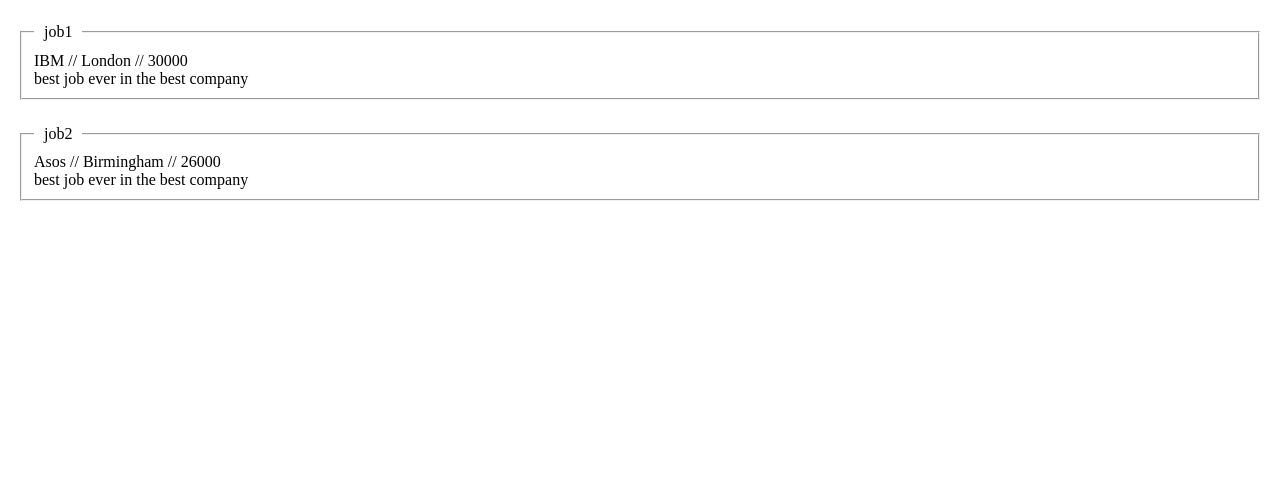
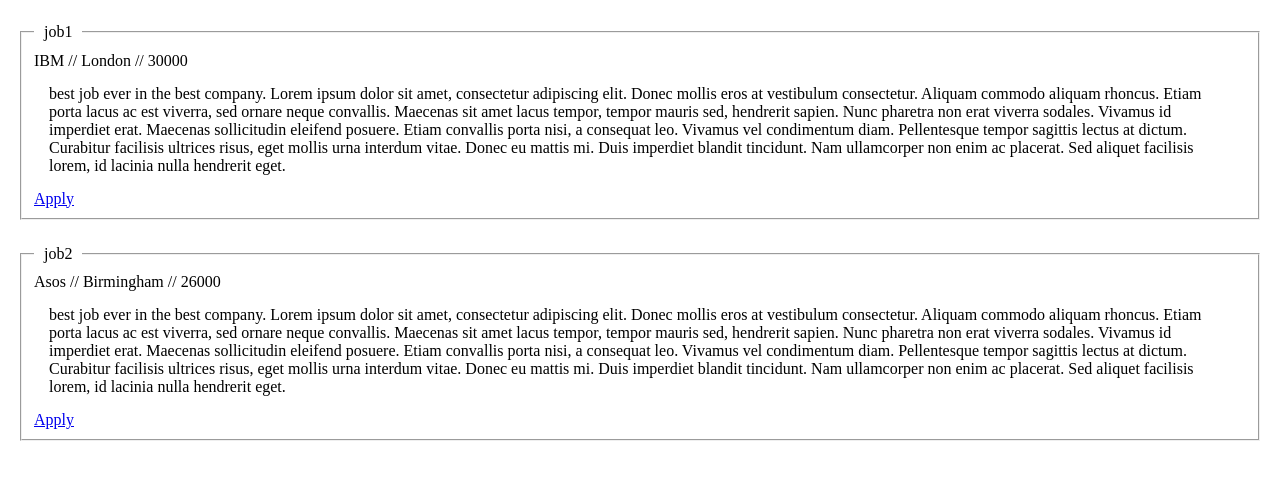
Before and after one commit to jas3542/scraper-FE, an Angular app: page / in a window 1280 px wide. Shown: the top 480 px of the page. Built offline with nearby package versions, Linux system fonts and the light colour scheme.

Commit message:
Small changes
-css work

```diff
--- a/src/app/job/job.component.css
+++ b/src/app/job/job.component.css
@@ -1,2 +1,3 @@
 #job { padding: 10px 10px;}
 legend { padding: 5px 10px;}
+#job_description { margin: 15px; }
--- a/src/app/job/job.component.html
+++ b/src/app/job/job.component.html
@@ -4,6 +4,7 @@
         <label>{{job.company_name}} </label> //
         <label>{{job.location}} </label> //
         <label>{{job.salary}} </label>
-        <div>{{job.description}} </div>
+        <div id="job_description">{{job.description}} </div>
+        <a href="url"> Apply </a>
     </fieldset>
 </div>
--- a/src/job.service.ts
+++ b/src/job.service.ts
@@ -13,13 +13,13 @@
       "location": "London",
       "company_name": "IBM",
       "salary": "30000",
-      "description": "best job ever in the best company"
+      "description": "best job ever in the best company. Lorem ipsum dolor sit amet, consectetur adipiscing elit. Donec mollis eros at vestibulum consectetur. Aliquam commodo aliquam rhoncus. Etiam porta lacus ac est viverra, sed ornare neque convallis. Maecenas sit amet lacus tempor, tempor mauris sed, hendrerit sapien. Nunc pharetra non erat viverra sodales. Vivamus id imperdiet erat. Maecenas sollicitudin eleifend posuere. Etiam convallis porta nisi, a consequat leo. Vivamus vel condimentum diam. Pellentesque tempor sagittis lectus at dictum. Curabitur facilisis ultrices risus, eget mollis urna interdum vitae. Donec eu mattis mi. Duis imperdiet blandit tincidunt. Nam ullamcorper non enim ac placerat. Sed aliquet facilisis lorem, id lacinia nulla hendrerit eget."
     },{
       "name": "job2",
       "location": "Birmingham",
       "company_name": "Asos",
       "salary": "26000",
-      "description": "best job ever in the best company"
+      "description": "best job ever in the best company. Lorem ipsum dolor sit amet, consectetur adipiscing elit. Donec mollis eros at vestibulum consectetur. Aliquam commodo aliquam rhoncus. Etiam porta lacus ac est viverra, sed ornare neque convallis. Maecenas sit amet lacus tempor, tempor mauris sed, hendrerit sapien. Nunc pharetra non erat viverra sodales. Vivamus id imperdiet erat. Maecenas sollicitudin eleifend posuere. Etiam convallis porta nisi, a consequat leo. Vivamus vel condimentum diam. Pellentesque tempor sagittis lectus at dictum. Curabitur facilisis ultrices risus, eget mollis urna interdum vitae. Donec eu mattis mi. Duis imperdiet blandit tincidunt. Nam ullamcorper non enim ac placerat. Sed aliquet facilisis lorem, id lacinia nulla hendrerit eget."
     }]
   }
 }
```
